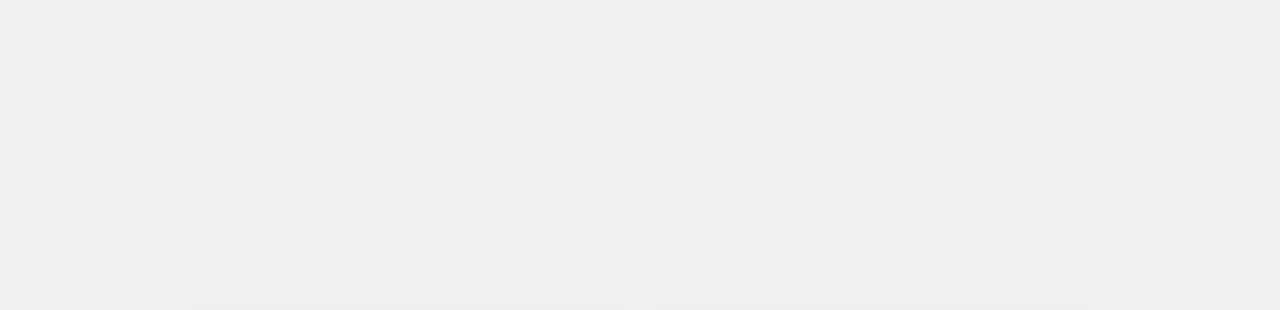
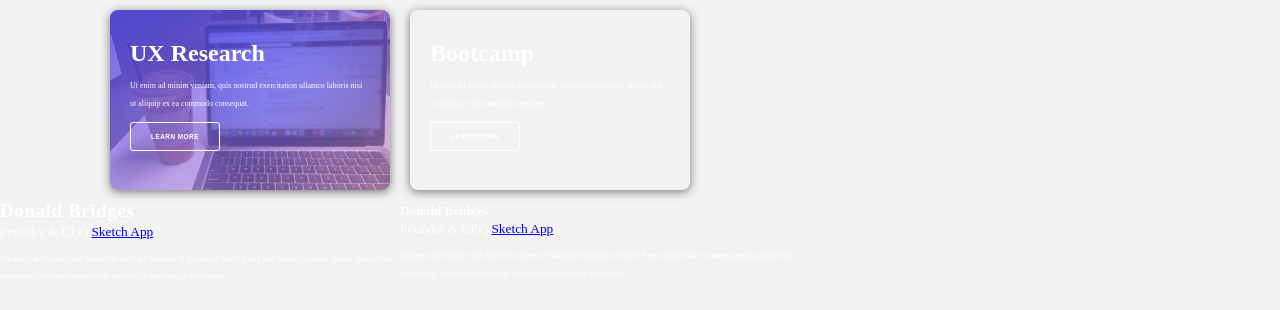
Before and after one commit to Llllliberty/full-stack, a plain HTML site: page 2-css/assignment2/index.html in a window 1280 px wide. Shown: the top 310 px of the page. Drawn offline with Linux system fonts and the light colour scheme.

Commit message:
Gradient effects

```diff
--- a/2-css/assignment2/index.html
+++ b/2-css/assignment2/index.html
@@ -7,31 +7,78 @@
     <link rel="stylesheet" href="styles.css" />
   </head>
   <body>
-    <div class="card-container">
-      <div class="card1 card">
-        <header>
+    <section class="card-first-line">
+      <div class="card-first-line-left">
         <h1>UX Research</h1>
-        </header>
-        <main>
         <p>
           Ut enim ad minim veniam, quis nostrud exercitation ullamco laboris
           nisi ut aliquip ex ea commodo consequat.
         </p>
         <button class="learn-more">LEARN MORE</button>
-        </main>
       </div>
-      <div class="card2 card">
-        <header>
+      <div class="card-first-line-right">
         <h1>Bootcamp</h1>
-        </header>
-        <main>
         <p>
           Ut enim ad minim veniam, quis nostrud exercitation ullamco laboris
           nisi ut aliquip ex ea commodo consequat.
         </p>
         <button class="learn-more">LEARN MORE</button>
-        </main>
+      </div>
+    </section>
+
+    <section class="card-second-line">
+      <div class="card-second-line-left">
+        <div class="card-header">
+          <div class="card-header-left">
+            <div class="avater"></div>
+            <div class="info">
+              <h4 class="name">Donald Bridges</h4>
+              <small class="small-info"
+                >Founder & CEO
+                <a href="#">Sketch App</a>
+              </small>
             </div>
           </div>
+          <div class="car-header-right">
+            <i class="fa-star"></i>
+            <i class="fa-star"></i>
+            <i class="fa-star"></i>
+            <i class="fa-star"></i>
+            <i class="fa-star"></i>
+          </div>
+        </div>
+        <p>
+          All users on Myspace will know that there are millions of people out
+          there. Every day besides so many people joining this community, there
+          are many others who will be looking out for friends.
+        </p>
+      </div>
+      <div class="card-second-line-right">
+        <div class="card-header">
+          <div class="card-header-left">
+            <div class="avater"></div>
+            <div class="info">
+              <h5 class="name">Donald Bridges</h5>
+              <small class="small-info"
+                >Founder & CEO
+                <a href="#">Sketch App</a>
+              </small>
+            </div>
+          </div>
+          <div class="car-header-right">
+            <i class="fa-star"></i>
+            <i class="fa-star"></i>
+            <i class="fa-star"></i>
+            <i class="fa-star"></i>
+            <i class="fa-star"></i>
+          </div>
+        </div>
+        <p>
+          All users on Myspace will know that there are millions of people out
+          there. Every day besides so many people joining this community, there
+          are many others who will be looking out for friends.
+        </p>
+      </div>
+    </section>
   </body>
 </html>
--- a/2-css/assignment2/styles.css
+++ b/2-css/assignment2/styles.css
@@ -1,60 +1,86 @@
 * {
+  box-sizing: border-box;
   margin: 0;
   padding: 0;
-  box-sizing: border-box;
 }
 
 body {
-  font-family: Arial, Helvetica, sans-serif;
-  background-color: #f0f0f0;
+  display: flex;
+  flex-direction: column;
+  width: 100vh;
+  height: 100vh;
+  background-color: #f2f2f2;
+}
+
+.card-first-line,
+.card-second-line {
   display: flex;
   justify-content: center;
   align-items: center;
-  height: 100vh;
-  margin: 0;
+  color: white;
 }
 
-.card-container {
-  justify-content: center;
-  display: flex;
-  gap: 20px;
+.card-first-line .card-first-line-left,
+.card-second-line .card-first-line-left,
+.card-first-line .card-first-line-right,
+.card-second-line .card-first-line-right {
+  border: none;
+  border-radius: 8px;
+  height: 180px;
+  width: 280px;
+  margin: 10px;
+  box-shadow: 0px 2px 10px rgba(0, 0, 0, 0.5);
+  transition: transform 0.3s ease;
 }
 
-.card {
-  background: linear-gradient(135deg, #6a5af2, #00aaff);
+.card-first-line .card-first-line-left:hover,
+.card-second-line .card-first-line-left:hover,
+.card-first-line .card-first-line-right:hover,
+.card-second-line .card-first-line-right:hover {
+  transform: translateY(-5px);
+}
+
+h4 {
+  font-size: 1.2rem;
+  letter-spacing: 0.5px;
+}
+
+p {
+  font-size: 0.5rem;
+  line-height: 1.1rem;
+  color: white;
+  margin: 10px 0;
+}
+
+.card-first-line .learn-more {
+  background-color: transparent;
+  border: 1px solid white;
+  border-radius: 3px;
+  font-size: 0.4rem;
+  font-weight: bold;
+  letter-spacing: 0.5px;
+  color: white;
+  padding: 10px 20px;
+  cursor: pointer;
+  transition: transform 0.2s ease;
+}
+
+.card-first-line .learn-more:hover {
+  transform: scale(1.1);
+}
+
+.card-first-line .card-first-line-left,
+.card-first-line .card-first-line-right {
+  padding: 30px 20px;
+}
+
+.card-first-line .card-first-line-left {
+  background-image: linear-gradient(
+      to bottom right,
+      rgb(83, 77, 255, 0.8),
+      rgba(220, 145, 253, 0.4)
+    ),
+    url("./IMG_6732.JPG");
   background-size: cover;
   background-position: center;
-  border-radius: 10px;
-  padding: 20px;
-  width: 35%;
-  box-shadow: 0 4px 10px rgba(0, 0, 0, 0.1);
-  transition: transform 0.3s ease-in-out;
 }
-
-header h1 {
-  color: #fff;
-  font-size: 24px;
-  margin-bottom: 10px;
-}
-
-main p {
-  color: #f0f0f0;
-  font-size: 16px;
-  margin-bottom: 20px;
-}
-
-.learn-more {
-  padding: 10px 20px;
-  background-color: transparent;
-  color: #fff;
-  border: 1px solid #fff;
-  border-radius: 5px;
-  font-size: 16px;
-  cursor: pointer;
-  transition: background-color 0.3s ease;
-}
-
-.learn-more:hover {
-  background-color: #fff;
-  color: #00aaff;
-}
```
Also changed, not shown: 1-html&css/tutorial/styles.css (+81 -0 lines), 1-html&css/tutorial/tut1.html (+14 -10 lines), 2-css/assignment2/IMG_6732.JPG (added), 2 other files. Lines whose indentation alone changed are shown as unchanged.
